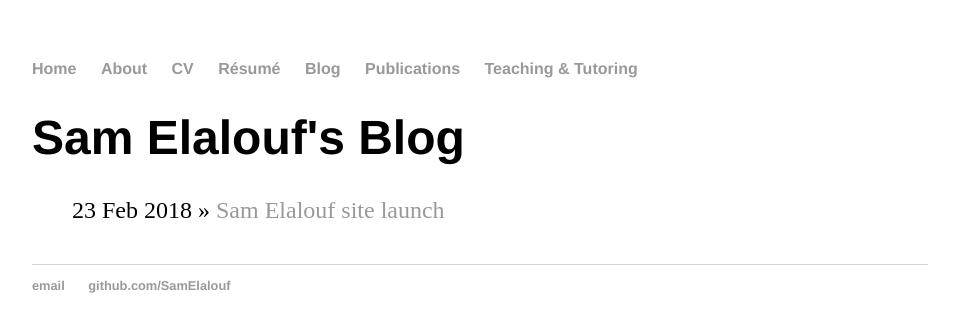
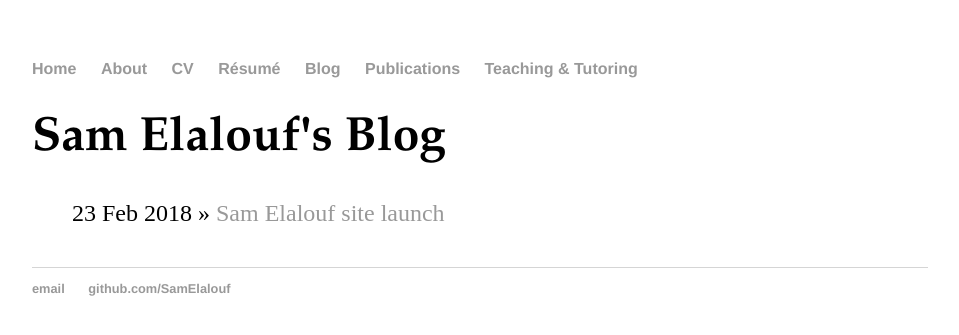
Before and after one commit to SamElalouf/samelalouf.github.io, a Jekyll site: the page built from blog/index.html, in a window 1280 px wide. Shown: the top 335 px of the page, without its empty margins (160-1119 px from the left). Built offline with Jekyll 4.4.1, drawn with Linux system fonts in a browser that asks for light colours.

Commit message:
Changes Page Title font

```diff
--- a/blog/index.html
+++ b/blog/index.html
@@ -2,7 +2,7 @@
 layout: default
 title: Sam Elalouf's Blog
 ---
-	<h1>{{ page.title }}</h1>
+	<h1 style="font-family:Garamond; style="font-size: 28px;">{{ page.title }}</h1>
 	<ul class="posts">
 
 	  {% for post in site.posts %}
```
